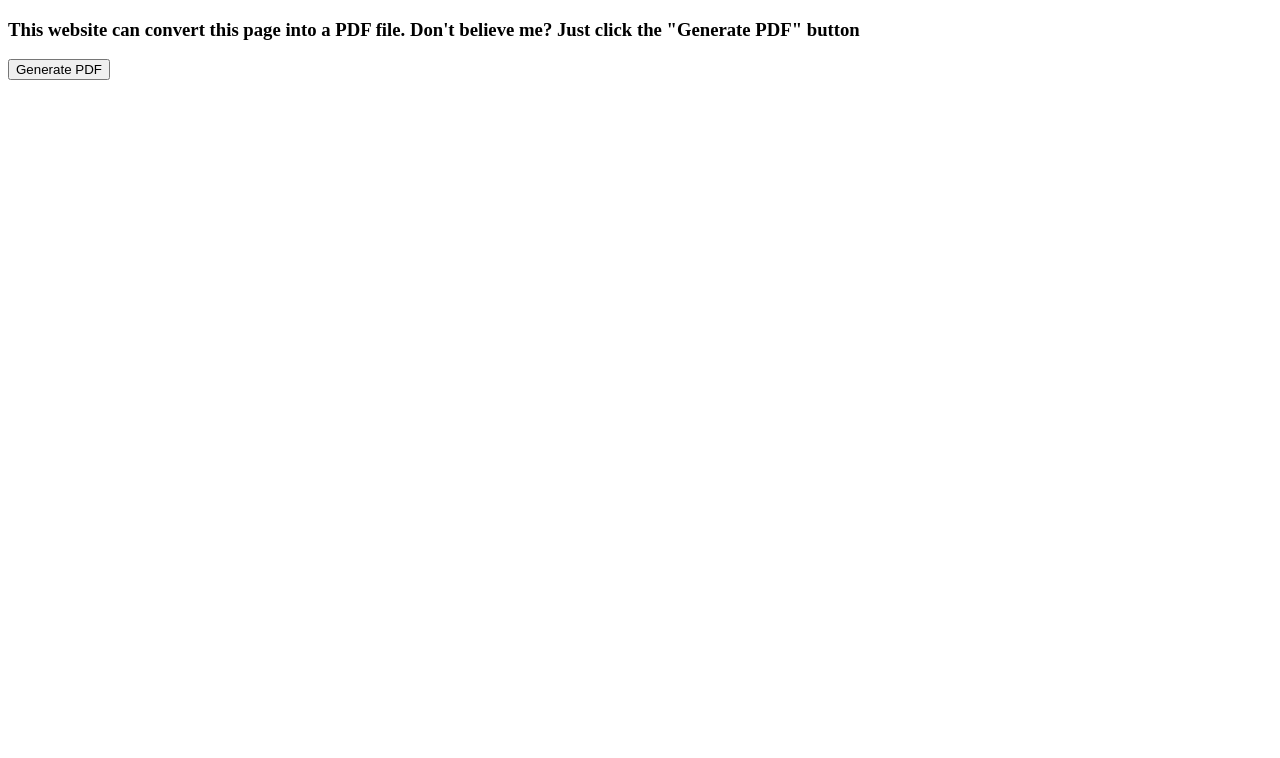
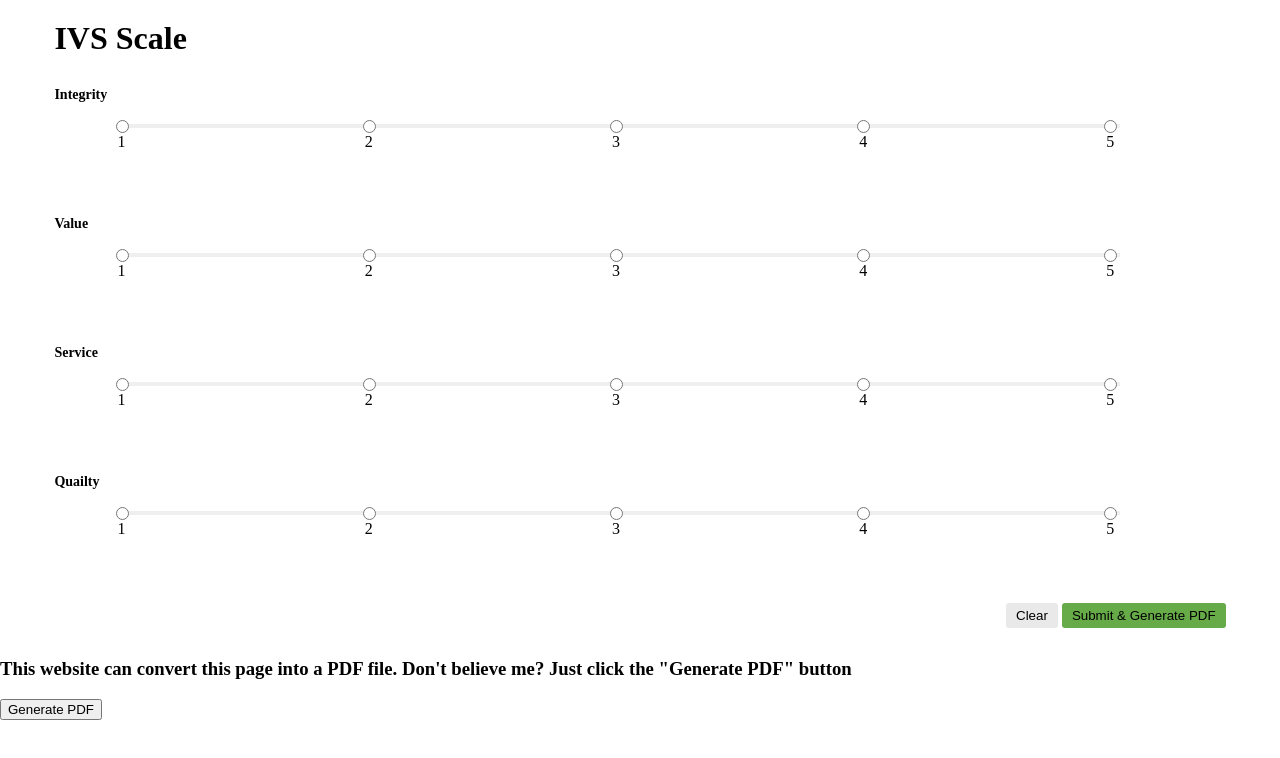
Before and after one commit to hamletsp/IVS, a plain HTML site: page index.html in a window 1280 px wide. Drawn offline with nearby package versions, Linux system fonts and the light colour scheme.

Commit message:
Update index.html

```diff
--- a/index.html
+++ b/index.html
@@ -1,4 +1,4 @@
-<!DOCTYPE html>
+<!-- <!DOCTYPE html>
 <html>
     <head>
     <title>
@@ -28,4 +28,170 @@
 
 
 
+</html> -->
+
+
+
+
+
+
+
+<!DOCTYPE html>
+<html>
+    <head>
+        <link rel="stylesheet" href="ivsstyle.css">
+    <meta charset="utf-8">
+  <meta name="viewport" content="width=device-width">
+  <title>IVS Sample Survey</title>
+
+    </head>
+    <body id="target">
+
+
+
+        <h1 class="likert-header">IVS Scale</h1>
+       <form action="">
+    <label class="statement"> Integrity</label>
+    <ul class='likert'>
+      <li>
+        <input type="radio" name="likert" value="strong_agree">
+        <label>1</label>
+      </li>
+      <li>
+        <input type="radio" name="likert" value="strong_agree">
+        <label>2</label>
+      </li>
+      <li>
+        <input type="radio" name="likert" value="strong_agree">
+        <label>3</label>
+      </li>
+      <li>
+        <input type="radio" name="likert" value="disagree">
+        <label>4</label>
+      </li>
+      <li>
+        <input type="radio" name="likert" value="strong_agree">
+        <label>5</label>
+      </li>
+    </ul>
+    </form>
+    <form action="">
+    <label class="statement">Value</label>
+    <ul class='likert'>
+      <li>
+        <input type="radio" name="likert" value="strong_agree">
+        <label>1</label>
+      </li>
+      <li>
+        <input type="radio" name="likert" value="strong_agree">
+        <label>2</label>
+      </li>
+      <li>
+        <input type="radio" name="likert" value="strong_agree">
+        <label>3</label>
+      </li>
+      <li>
+        <input type="radio" name="likert" value="disagree">
+        <label>4</label>
+      </li>
+      <li>
+        <input type="radio" name="likert" value="strong_agree">
+        <label>5</label>
+      </li>
+    </ul>
+    </form>
+        <form action="">
+    <label class="statement">Service</label>
+    <ul class='likert'>
+      <li>
+        <input type="radio" name="likert" value="strong_agree">
+        <label>1</label>
+      </li>
+      <li>
+        <input type="radio" name="likert" value="strong_agree">
+        <label>2</label>
+      </li>
+      <li>
+        <input type="radio" name="likert" value="strong_agree">
+        <label>3</label>
+      </li>
+      <li>
+        <input type="radio" name="likert" value="disagree">
+        <label>4</label>
+      </li>
+      <li>
+        <input type="radio" name="likert" value="strong_agree">
+        <label>5</label>
+      </li>
+    </ul>
+             </form>
+            <form action="">
+    <label class="statement">Quailty</label>
+    <ul class='likert'>
+       <li>
+        <input type="radio" name="likert" value="strong_agree">
+        <label>1</label>
+      </li>
+      <li>
+        <input type="radio" name="likert" value="strong_agree">
+        <label>2</label>
+      </li>
+      <li>
+        <input type="radio" name="likert" value="strong_agree">
+        <label>3</label>
+      </li>
+      <li>
+        <input type="radio" name="likert" value="disagree">
+        <label>4</label>
+      </li>
+      <li>
+        <input type="radio" name="likert" value="strong_agree">
+        <label>5</label>
+      </li>
+    </ul>
+    </form>
+    <form action="">
+    <div class="buttons">
+      <button class="clear">Clear</button>
+      <button class="submit" id="cmd">Submit & Generate PDF</button>
+    </div>
+  </form>
+
+
+
+
+
+
+
+
+
+
+
+
+
+
+
+
+
+        <div id="content">
+            <h3>
+            This website can convert this page into a PDF file. Don't believe me? Just click the "Generate PDF" button
+
+                <a class="upload"></a>
+            </h3>
+
+        </div>
+        <button id="cmd">
+        Generate PDF
+        </button>
+
+    </body>
+
+    <script src="https://ajax.googleapis.com/ajax/libs/jquery/3.4.1/jquery.min.js"></script>
+    <script type="text/javascript" src="https://cdnjs.cloudflare.com/ajax/libs/jspdf/1.3.2/jspdf.min.js"></script>
+    <script type="text/javascript" src="ivs.js" ></script>
+
+
+
+
 </html>
```
